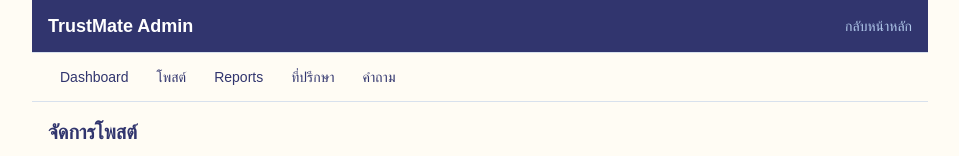
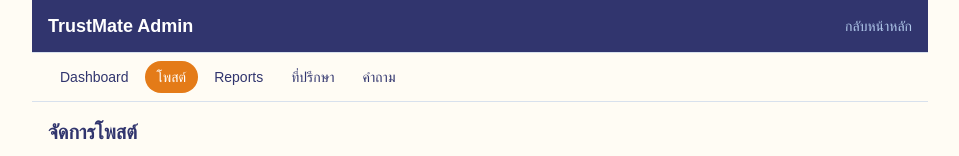
Before and after one commit to PeerapongMala/2026-04-trustmate-frontend, a Next.js app: page /admin/posts in a window 1280 px wide. Shown: the top 156 px of the page, without its empty margins (160-1119 px from the left). Built offline with nearby package versions, Linux system fonts and the light colour scheme; no server answers.

Commit message:
feat: highlight active tab in admin navigation

```diff
--- a/src/app/admin/layout.tsx
+++ b/src/app/admin/layout.tsx
@@ -1,10 +1,28 @@
+"use client";
+
 import Link from "next/link";
+import { usePathname } from "next/navigation";
+
+const NAV_ITEMS = [
+  { href: "/admin", label: "Dashboard" },
+  { href: "/admin/posts", label: "โพสต์" },
+  { href: "/admin/reports", label: "Reports" },
+  { href: "/admin/therapists", label: "ที่ปรึกษา" },
+  { href: "/admin/questions", label: "คำถาม" },
+];
 
 export default function AdminLayout({
   children,
 }: {
   children: React.ReactNode;
 }) {
+  const pathname = usePathname();
+
+  function isActive(href: string) {
+    if (href === "/admin") return pathname === "/admin";
+    return pathname.startsWith(href);
+  }
+
   return (
     <div className="mx-auto min-h-screen max-w-4xl">
       {/* Admin header */}
@@ -17,17 +35,15 @@ export default function AdminLayout({
 
       {/* Admin nav */}
       <nav className="flex gap-1 overflow-x-auto border-b border-tm-light bg-tm-bg px-4 py-2">
-        {[
-          { href: "/admin", label: "Dashboard" },
-          { href: "/admin/posts", label: "โพสต์" },
-          { href: "/admin/reports", label: "Reports" },
-          { href: "/admin/therapists", label: "ที่ปรึกษา" },
-          { href: "/admin/questions", label: "คำถาม" },
-        ].map((item) => (
+        {NAV_ITEMS.map((item) => (
           <Link
             key={item.href}
             href={item.href}
-            className="whitespace-nowrap rounded-full px-3 py-1.5 text-sm text-tm-navy hover:bg-tm-light"
+            className={`whitespace-nowrap rounded-full px-3 py-1.5 text-sm transition-colors ${
+              isActive(item.href)
+                ? "bg-tm-orange text-white font-medium"
+                : "text-tm-navy hover:bg-tm-light"
+            }`}
           >
             {item.label}
           </Link>
```
